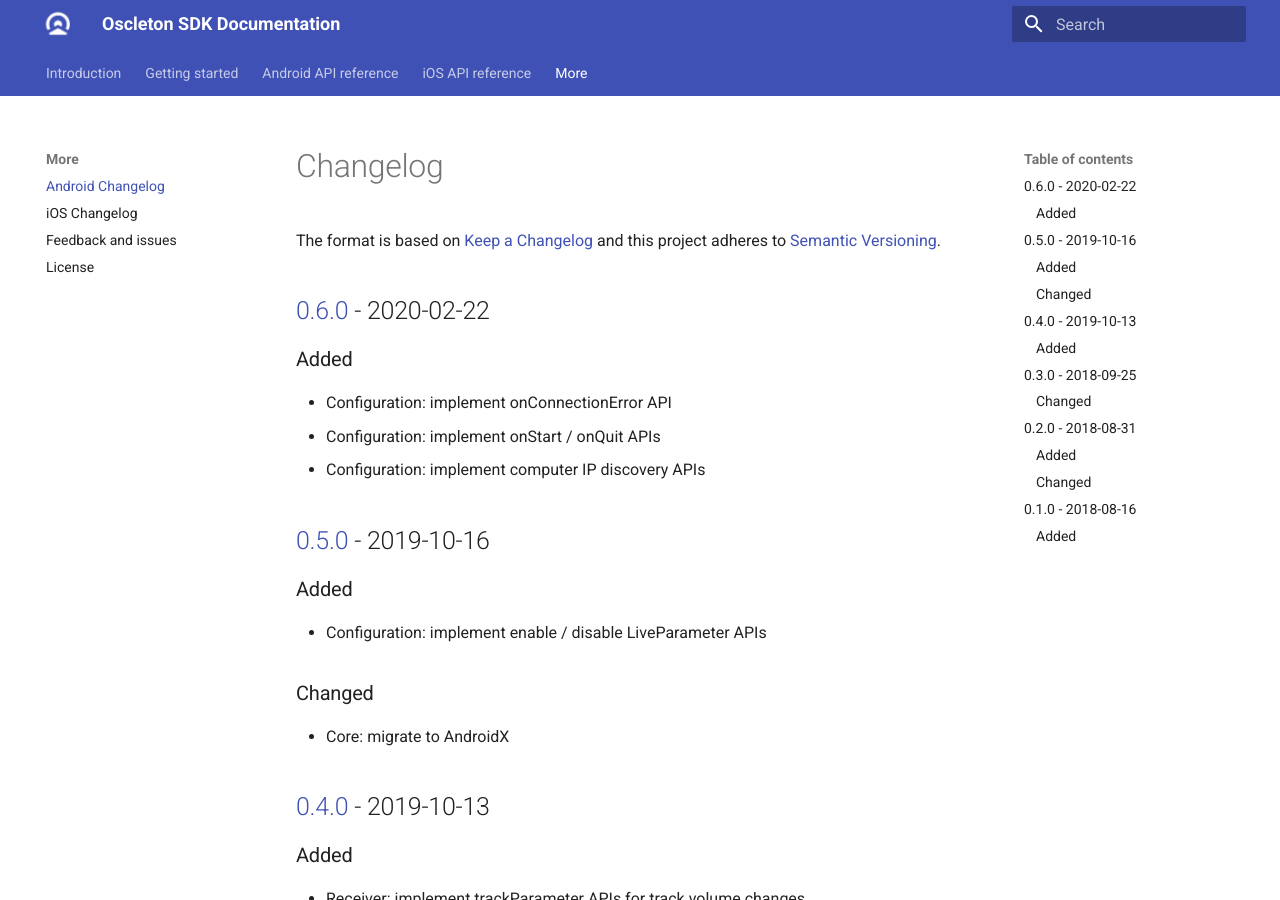
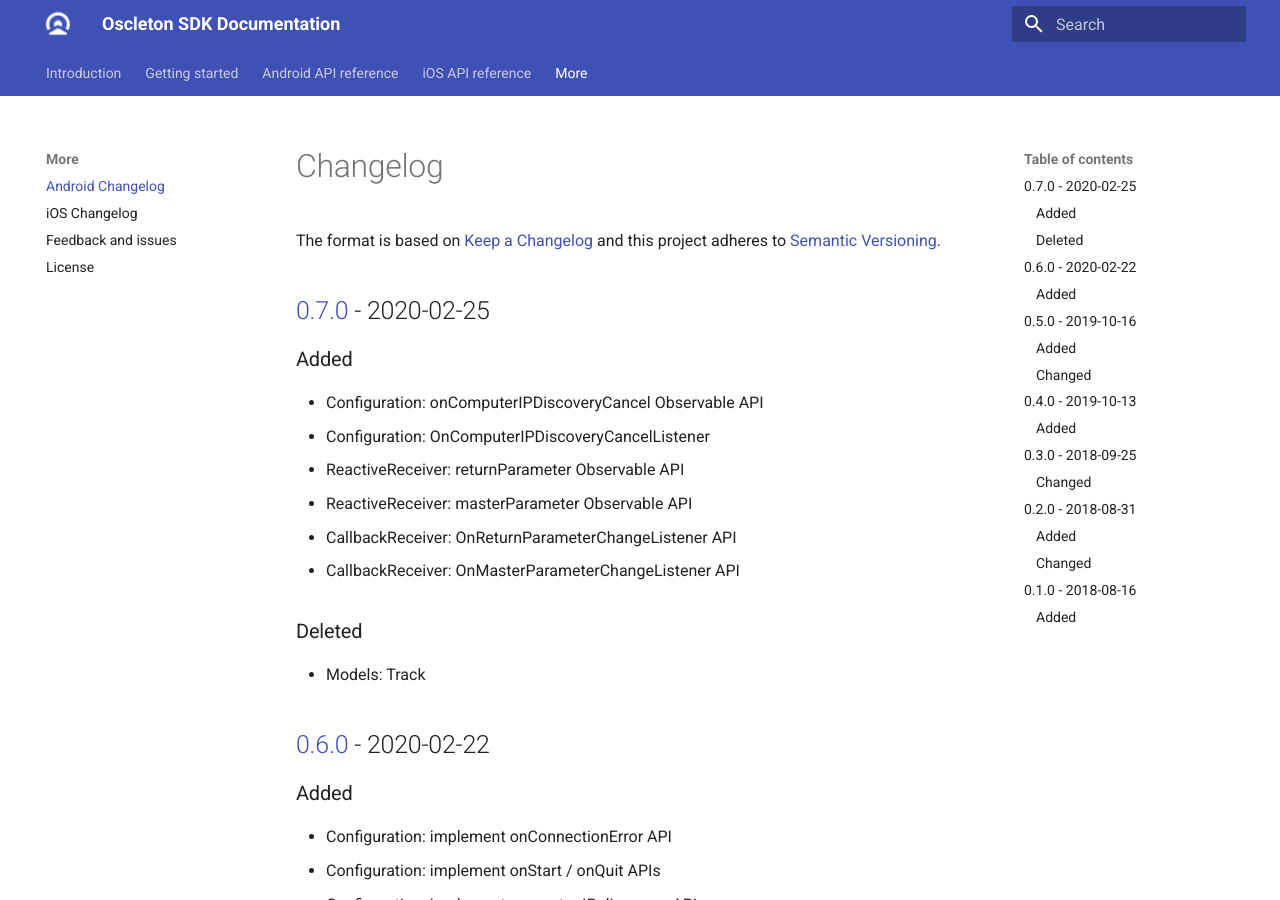
Before and after one commit to ArthurVimond/oscleton-sdk-doc, an MkDocs documentation site: the page built from public/docs/more/android-changelog.md, in a window 1280 px wide and 900 px high. Built offline with MkDocs 1.6.1 and Material for MkDocs 9.7.7, drawn with Linux system fonts in a browser that asks for light colours.

Commit message:
doc(more): update Android changelog for release 0.7.0

```diff
--- a/public/docs/more/android-changelog.md
+++ b/public/docs/more/android-changelog.md
@@ -1,6 +1,19 @@
 # Changelog
 
 The format is based on [Keep a Changelog] and this project adheres to [Semantic Versioning].
+
+## [0.7.0] - 2020-02-25
+
+### Added
+- Configuration: onComputerIPDiscoveryCancel Observable API
+- Configuration: OnComputerIPDiscoveryCancelListener
+- ReactiveReceiver: returnParameter Observable API
+- ReactiveReceiver: masterParameter Observable API
+- CallbackReceiver: OnReturnParameterChangeListener API
+- CallbackReceiver: OnMasterParameterChangeListener API
+
+### Deleted
+- Models: Track
 
 ## [0.6.0] - 2020-02-22
 
@@ -47,6 +60,7 @@ The format is based on [Keep a Changelog] and this project adheres to [Semantic
 
 
 
+[0.7.0]: https://github.com/ArthurVimond/oscleton-android-sdk/releases/tag/0.7.0
 [0.6.0]: https://github.com/ArthurVimond/oscleton-android-sdk/releases/tag/0.6.0
 [0.5.0]: https://github.com/ArthurVimond/oscleton-android-sdk/releases/tag/0.5.0
 [0.4.0]: https://github.com/ArthurVimond/oscleton-android-sdk/releases/tag/0.4.0
```
